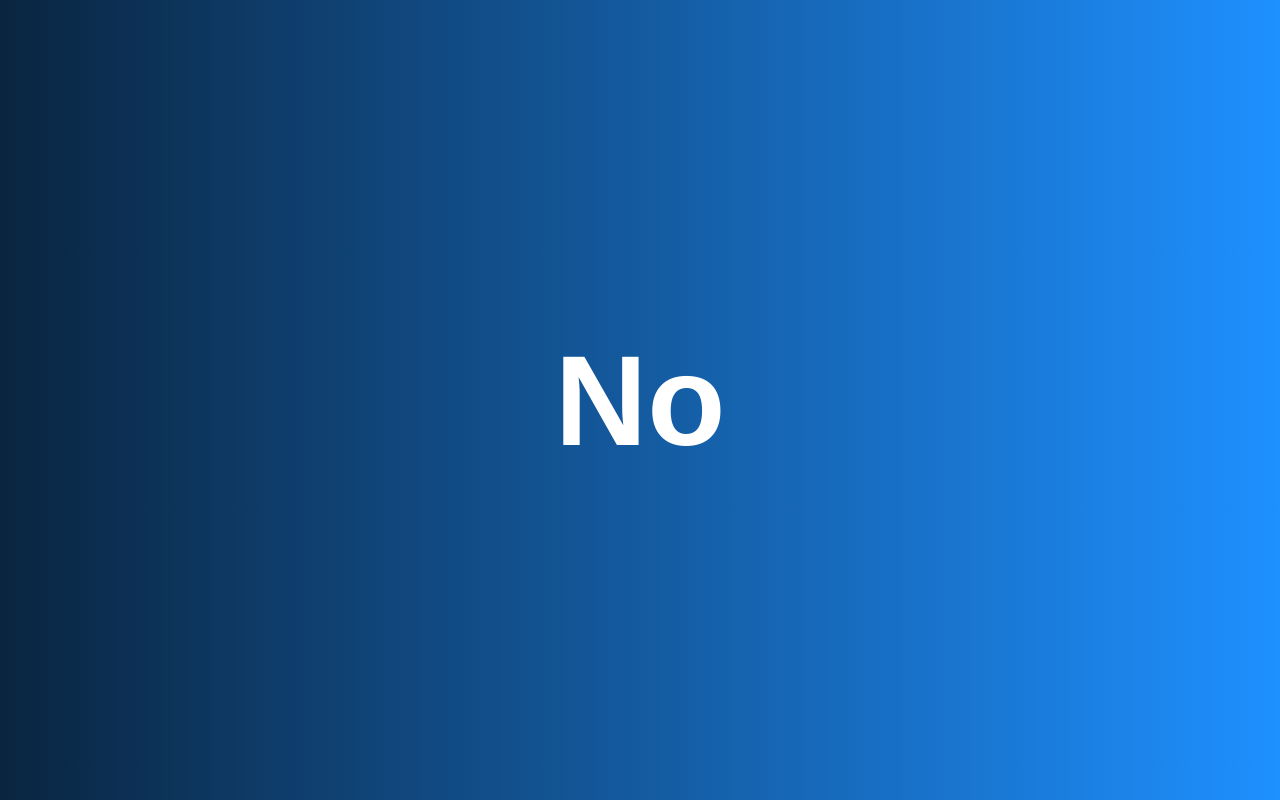
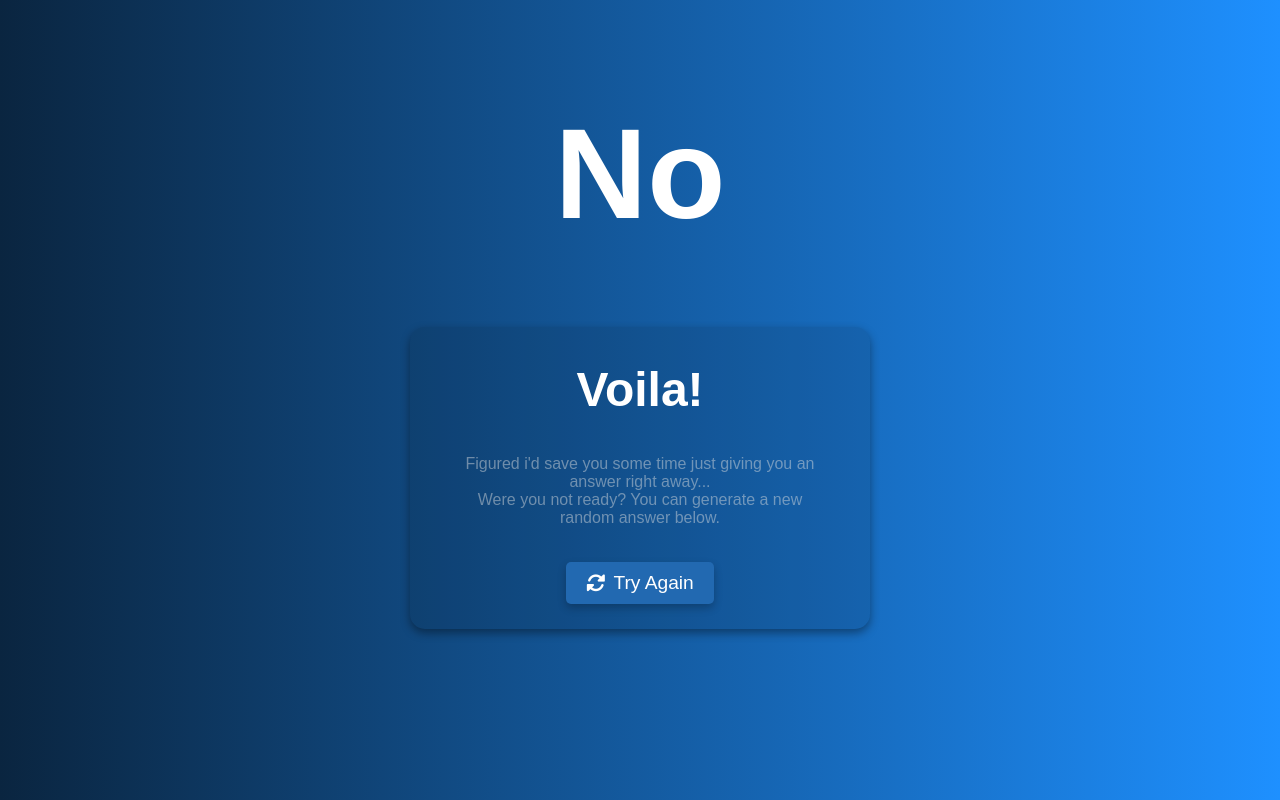
Before and after one commit to KarlSimonB/fastyesno, a plain HTML site: page index.html in a window 1280 px wide. Drawn offline with Linux system fonts and the light colour scheme.

Commit message:
Updated project with latest version

```diff
--- a/index.html
+++ b/index.html
@@ -4,57 +4,25 @@
   <meta charset="UTF-8">
   <meta name="viewport" content="width=device-width, initial-scale=1.0">
   <title>Yes/No</title>
-  <style>
-    /* Resetting default styles */
-    body, html {
-      margin: 0;
-      padding: 0;
-      height: 100%;
-      width: 100%;
-      font-family: 'Arial', sans-serif;
-      display: flex;
-      justify-content: center;
-      align-items: center;
-      background: linear-gradient(90deg, #0a2540, #1e90ff);
-      overflow: hidden;
-      color: white;
-    }
-
-    /* Container for the Yes/No text */
-    .container {
-      text-align: center;
-    }
-
-    /* Style for the answer text */
-    .answer {
-      font-size: 8rem;
-      font-weight: bold;
-      opacity: 0;
-      animation: fadeIn 2s ease-in-out forwards;
-    }
-
-    /* Fade-in animation */
-    @keyframes fadeIn {
-      from {
-        opacity: 0;
-      }
-      to {
-        opacity: 1;
-      }
-    }
-  </style>
+  <link rel="stylesheet" href="styles.css">
+  <link rel="stylesheet" href="https://cdnjs.cloudflare.com/ajax/libs/font-awesome/6.0.0-beta3/css/all.min.css">
 </head>
 <body>
   <div class="container">
     <div class="answer" id="answer"></div>
+    <div class="inner-container">
+              <div class="message">Voila!
+              </div>
+              <div class="secondary-message">
+               Figured i'd save you some time just giving you an answer right away...
+               Were you not ready? You can generate a new random answer below.
+              </div>
+              <button class="reload-button" onclick="location.reload()">
+                <i class="fas fa-sync-alt"></i> Try Again
+              </button>
+    </div>
   </div>
 
-  <script>
-    // Display a random Yes/No answer
-    window.onload = function() {
-      const answers = ['Yes', 'No'];
-      document.getElementById('answer').textContent = answers[Math.floor(Math.random() * answers.length)];
-    };
-  </script>
+  <script src="script.js"></script>
 </body>
 </html>
--- /dev/null
+++ b/script.js
@@ -0,0 +1,16 @@
+// Display a random Yes/No answer
+window.onload = function() {
+    const answers = ['Yes', 'No'];
+    document.getElementById('answer').textContent = answers[Math.floor(Math.random() * answers.length)];
+
+    // Display the message
+    const secondaryMessage = "What, you didn't expect the answer right away? Well, I thought I'd save you some time by just giving it to you right away. But now you’re probably spending that time reading this... Huh, maybe I should’ve thought this through more.";
+
+    document.querySelector('.main-message').textContent = "Voila!";
+    document.getElementById('secondary-message').textContent = secondaryMessage;
+  };
+
+  // Reload the page to show a new answer
+  function tryAgain() {
+    location.reload();
+  }
--- /dev/null
+++ b/styles.css
@@ -0,0 +1,101 @@
+/* Resetting default styles */
+body, html {
+    margin: 0;
+    padding: 0;
+    height: 100%;
+    width: 100%;
+    font-family: 'Arial', sans-serif;
+    display: flex;
+    justify-content: center;
+    align-items: flex-start;
+    background: linear-gradient(90deg, #0a2540, #1e90ff);
+    overflow: hidden;
+    color: white;
+  }
+
+  .container {
+    text-align: center;
+  }
+
+  .inner-container {
+    max-width: 420px; /* Increased max width for bigger phones */
+    min-width: 280px; /* Min width */
+    margin-top: 10vh; /* Controlled spacing from top */
+    padding: 15px 20px;
+    background-color: rgba(0, 0, 0, 0.1);
+    border-radius: 15px;
+    box-shadow: 0 4px 10px rgba(0, 0, 0, 0.397);
+    margin-left: auto; /* Centers the box */
+    margin-right: auto; /* Centers the box */
+  }
+
+  .answer {
+    font-size: 8rem;
+    font-weight: bold;
+    opacity: 0;
+    animation: fadeIn 2s ease-in-out forwards;
+    margin-bottom: 20px;
+    margin-top: 100px;
+  }
+
+  @keyframes fadeIn {
+    from {
+      opacity: 0;
+    }
+    to {
+      opacity: 1;
+    }
+  }
+
+  .message {
+    font-size: 3rem; /* "Voila!" text size */
+    font-weight: bold;
+    margin-top: 20px;
+  }
+
+  .secondary-message {
+    font-size: 1rem;
+    margin-top: 20px;
+    margin-left: 20px;
+    margin-right:20px;
+    margin-bottom:15px;
+    color: #e0e0e075; /* Slightly faded color for secondary text */
+    white-space: pre-line;
+  }
+
+/* Reload Button */
+.reload-button {
+    margin-top: 20px;
+    margin-bottom: 10px;
+    padding: 10px 20px;
+    font-size: 1.2rem;
+    cursor: pointer;
+    background-color: #2269b1;
+    border: none;
+    border-radius: 5px;
+    color: white;
+    display: inline-flex;
+    align-items: center;
+    justify-content: center;
+    transition: background-color 0.3s ease, box-shadow 0.3s ease;
+    margin-left: auto;
+    margin-right: auto;
+    box-shadow: 0 4px 8px rgba(0, 0, 0, 0.24); /* Adding shadow to the button */
+  }
+
+  /* Icon in button */
+  .reload-button i {
+    margin-right: 8px;
+  }
+
+  /* Hover state: Subtle darkening */
+  .reload-button:hover {
+    background-color: #357ab7; /* Slightly darker blue on hover */
+    box-shadow: 0 3px 6px rgba(0, 0, 0, 0.2); /* Slightly stronger shadow on hover */
+  }
+
+  /* Inactive state (faded background) */
+  .reload-button:active {
+    background-color: #4a90e2; /* Keep it the same when clicked */
+    box-shadow: 0 2px 4px rgba(0, 0, 0, 0.1); /* Light shadow on click */
+  }
```
